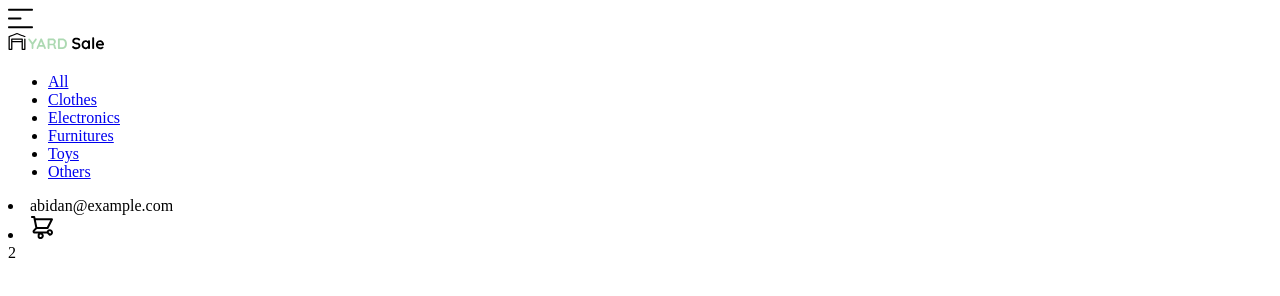
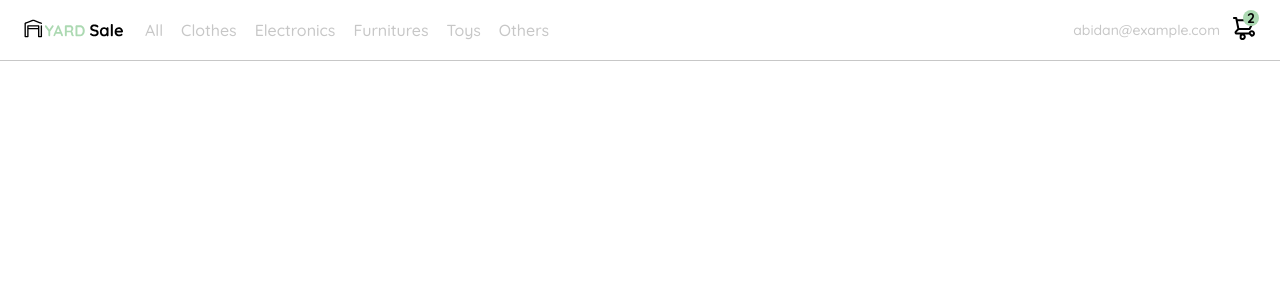
Before and after one commit to abidantriguero/frontend-developer-1, a plain HTML site: page clase11.html in a window 1280 px wide. Drawn offline with Linux system fonts and the light colour scheme.

Commit message:
C19: Navbar: CSS

```diff
--- a/clase11.html
+++ b/clase11.html
@@ -1,10 +1,114 @@
 <!DOCTYPE html>
 <html lang="en">
+
 <head>
     <meta charset="UTF-8">
     <meta http-equiv="X-UA-Compatible" content="IE=edge">
     <meta name="viewport" content="width=device-width, initial-scale=1.0">
+    <link rel="preconnect" href="https://fonts.googleapis.com">
+    <link rel="preconnect" href="https://fonts.gstatic.com" crossorigin>
+    <link href="https://fonts.googleapis.com/css2?family=Quicksand:wght@300;500;700&display=swap" rel="stylesheet">
     <title>Document</title>
+    <style>
+        :root {
+            --white: #FFFFFF;
+            --black: #000000;
+            --very-light-pink: #C7C7C7;
+            --text-input-field: #F7F7F7;
+            --hospital-green: #ACD9B2;
+            --sm: 14px;
+            --md: 16px;
+            --lg: 18px;
+        }
+
+        body {
+            margin: 0;
+            font-family: 'Quicksand', sans-serif;
+        }
+
+        nav {
+            display: flex;
+            justify-content: space-between;
+            padding: 0 24px;
+            border-bottom: 1px solid var(--very-light-pink);
+        }
+
+        .menu {
+            display: none;
+        }
+
+        .logo {
+            width: 100px;
+        }
+
+        .navbar-left ul, .navbar-right ul {
+            list-style: none;
+            padding: 0;
+            margin: 0;
+            display: flex;
+            align-items: center;
+            height: 60px;
+        }
+
+        .navbar-left {
+            display: flex;
+        }
+
+        .navbar-left ul {
+            margin-left: 12px;
+        }
+
+        .navbar-left ul li a, .navbar-right ul li a {
+            text-decoration: none;
+            color: var(--very-light-pink);
+            border: 1px solid var(--white);
+            padding: 8px;
+            border-radius: 8px;
+        }
+
+        .navbar-left ul li a:hover, .navbar-right ul li a:hover {
+            border: 1px solid var(--hospital-green);
+            color: var(--hospital-green);
+        }
+
+        .navbar-email {
+            color: var(--very-light-pink);
+            font-size: var(--sm);
+            margin-right: 12px;
+        }
+
+        .navbar-shopping-cart {
+            position: relative;
+        }
+
+        .navbar-shopping-cart div {
+            width: 16px;
+            height: 16px;
+            background-color: var(--hospital-green);
+            border-radius: 50%;
+            font-size: var(--sm);
+            font-weight: bold;
+            position: absolute;
+            top: -6px;
+            right: -3px;
+            display: flex;
+            justify-content: center;
+            align-items: center;
+        }
+
+        @media (max-width: 640px) {
+            .menu {
+                display: block;
+            }
+            .navbar-left ul {
+                display: none;
+            }
+            .navbar-email {
+                display: none;
+            }
+        }
+
+    </style>
 </head>
 <body>
     <nav>
@@ -37,11 +141,13 @@
         </div>
 
         <div class="navbar-right">
-            <li>abidan@example.com</li>
-            <li class="navbar-shopping-cart">
-                <img src="./icons/icon_shopping_cart.svg" alt="shopping cart">
-                <div>2</div>
+            <ul>
+                <li class="navbar-email">abidan@example.com</li>
+                <li class="navbar-shopping-cart">
+                    <img src="./icons/icon_shopping_cart.svg" alt="shopping cart">
+                    <div>2</div>
             </li>
+            </ul>
         </div>
 
     </nav>
```
